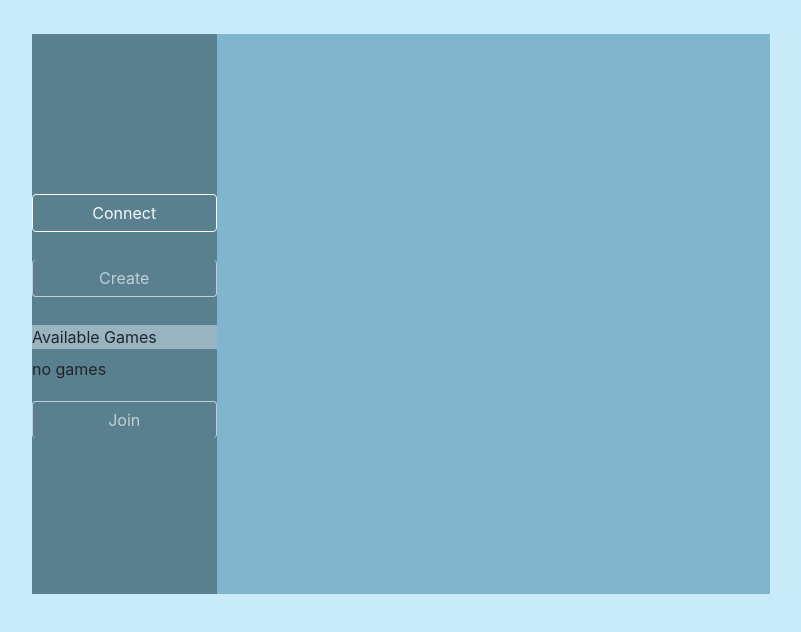
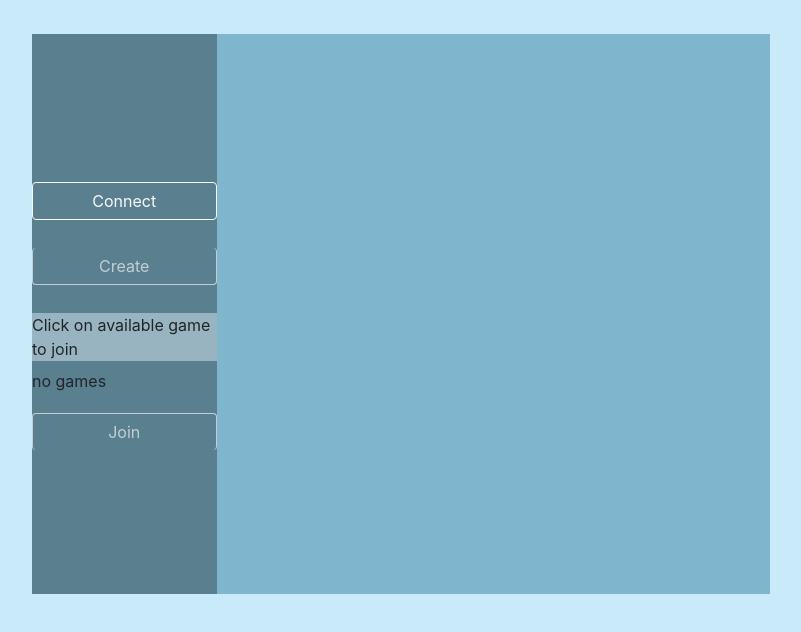
Before and after one commit to hin1799/TicTacToe-Socket, a plain HTML site: page index.html in a window 1280 px wide. Shown: the part 150-782 px from the top of the page, without its empty margins (239-1040 px from the left). Drawn offline with nearby package versions, Linux system fonts and the light colour scheme.

Commit message:
Modified with UI changes

```diff
--- a/index.html
+++ b/index.html
@@ -21,11 +21,13 @@
 
 <body>
   <h1>Online Tic Tac toe</h1>
+
   <div class="container">
     <div class="sidebar">
+
       <button class="connectbtn btn btn-md btn-outline-light">Connect</button> <br />
       <button class="createBtn btn btn-md btn-outline-light">Create</button> <br />
-      <label for="">Available Games</label>
+      <label for="">Click on available game to join</label>
       <ul>
         <li>
           no games
```
